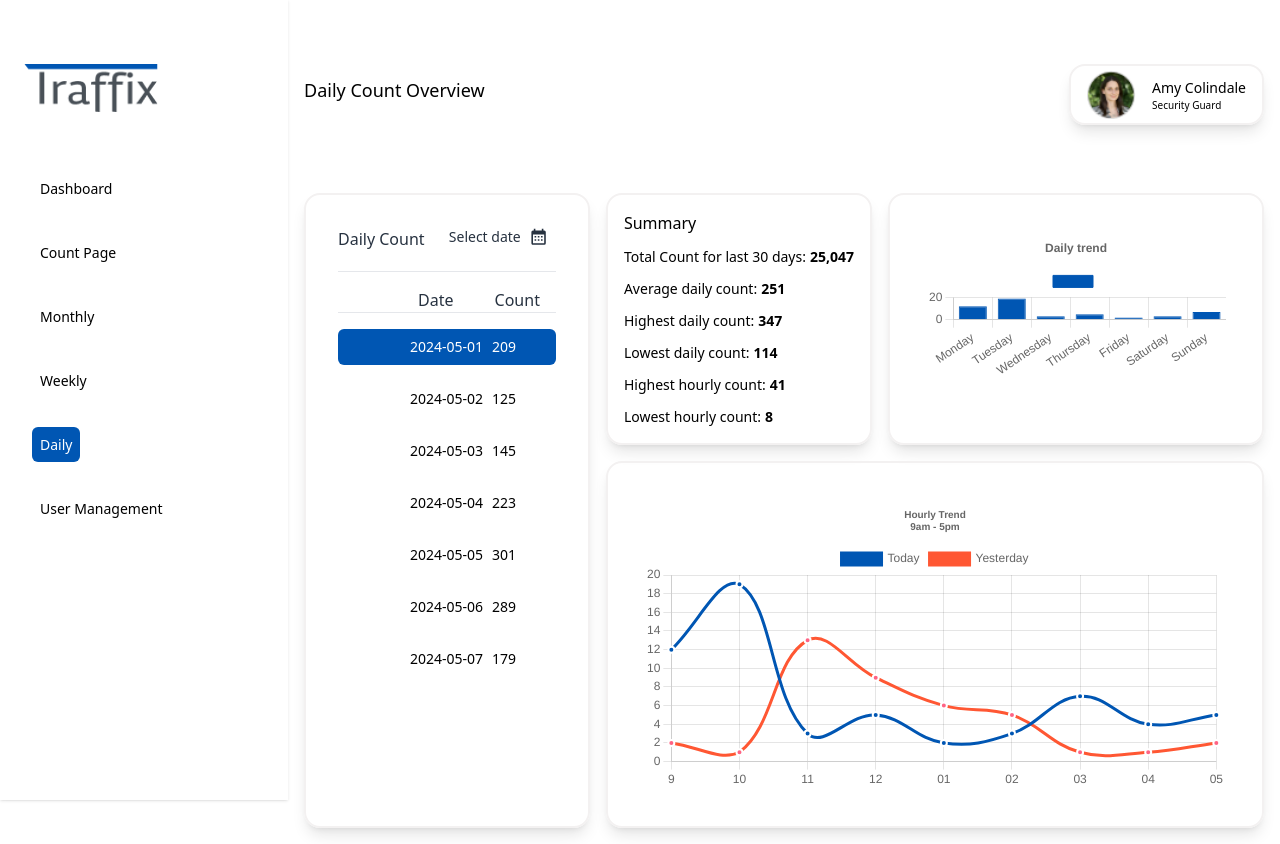
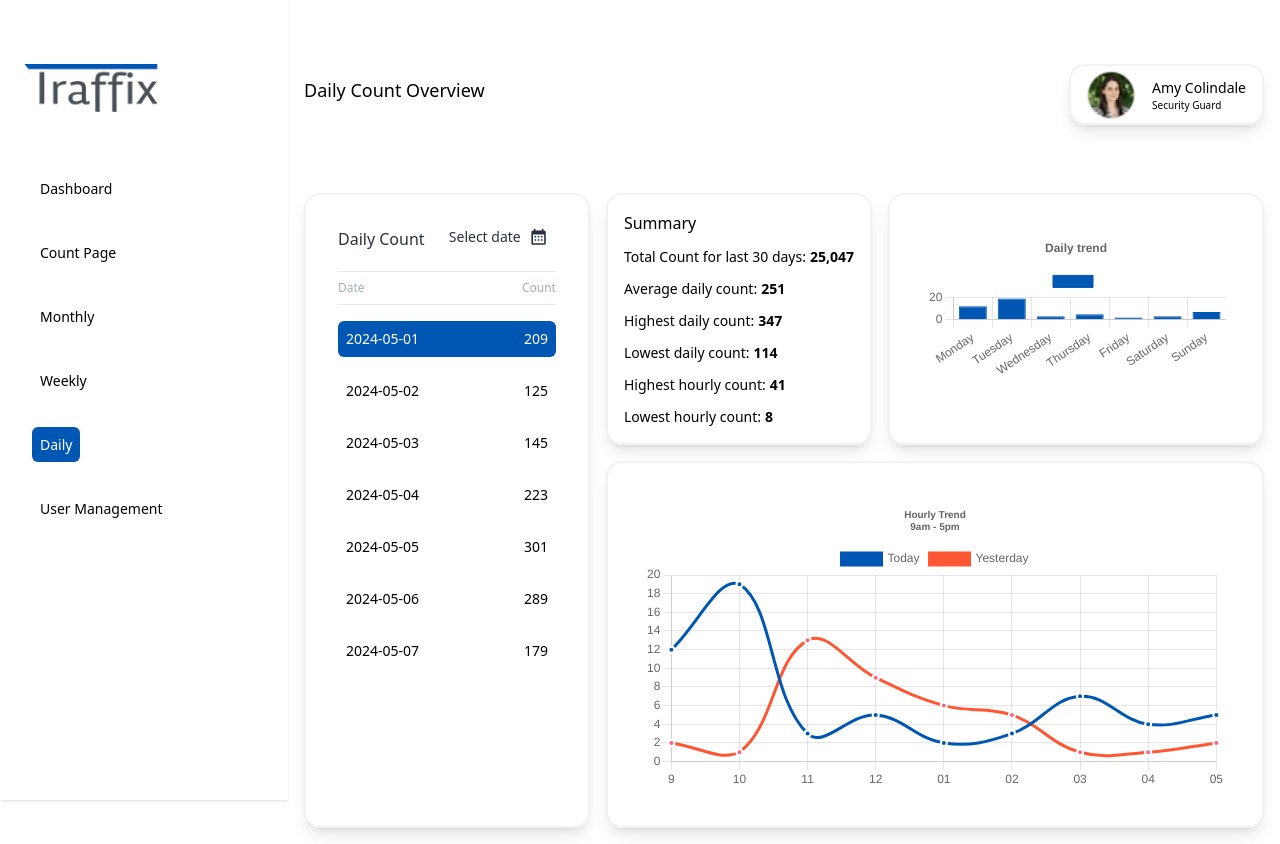
Before and after one commit to Marshall-D/traffix, a Next.js app: page /admin/daily in a window 1280 px wide. Built offline with nearby package versions, Linux system fonts and the light colour scheme.

Commit message:
minor UI changes

```diff
--- a/src/components/chart/index.tsx
+++ b/src/components/chart/index.tsx
@@ -62,7 +62,7 @@ const WeeklyTrendChart = () => {
   };
 
   return (
-    <div className="p-5 bg-white rounded-xl shadow-md w-full max-w-md">
+    <div className="p-5 bg-white rounded-xl shadow-md w-full ">
       <div className="text-lg font-semibold text-gray-800 mb-2">
         Weekly trend
       </div>
--- a/src/components/dailySectionOne/index.tsx
+++ b/src/components/dailySectionOne/index.tsx
@@ -86,10 +86,10 @@ const DailySectionOne: FC<Props> = ({ onTableItemClick }) => {
       <div id="table">
         <div
           id="table-header"
-          className="flex justify-between gap-3 text-grey-2 mt-4"
+          className="flex justify-between gap-3  text-grey-4 my-2 text-xs font-semibold"
         >
-          <p className="font-medium ml-20">Date</p>
-          <p className="font-medium mr-4">Count</p>
+          <p className="font-medium ">Date</p>
+          <p className="font-medium">Count</p>
         </div>
         <hr />
 
@@ -103,8 +103,8 @@ const DailySectionOne: FC<Props> = ({ onTableItemClick }) => {
     hover:${selectedRow === index ? "bg-grey" : "text-primary"}`}
               onClick={() => handleRowClick(index, row.date)}
             >
-              <p className="ml-16">{row.date}</p>
-              <p className="mr-8">{row.count}</p>
+              <p className="">{row.date}</p>
+              <p className="">{row.count}</p>
             </div>
           ))}
         </div>
--- a/src/components/hourlysection/index.tsx
+++ b/src/components/hourlysection/index.tsx
@@ -59,16 +59,16 @@ const HourlySectionOne: FC<Props> = ({ onTableItemClick }) => {
       <div id="table">
         <div
           id="table-header"
-          className="flex justify-between gap-3 text-grey-2 mt-4"
+          className="flex justify-between gap-3 text-grey-4 my-2 text-xs font-semibold"
         >
-          <p className="font-medium ml-16">Hour</p>
+          <p className="font-medium ">Hour</p>
           <p className="font-medium">Count</p>
         </div>
         <hr />
         <div id="table-body">
           {currentItems.map((item, index) => (
             <div key={index} className="flex justify-between text-sm my-4">
-              <p className="ml-16">{item.hour}</p>
+              <p className="">{item.hour}</p>
               <p>{item.count}</p>
             </div>
           ))}
```
